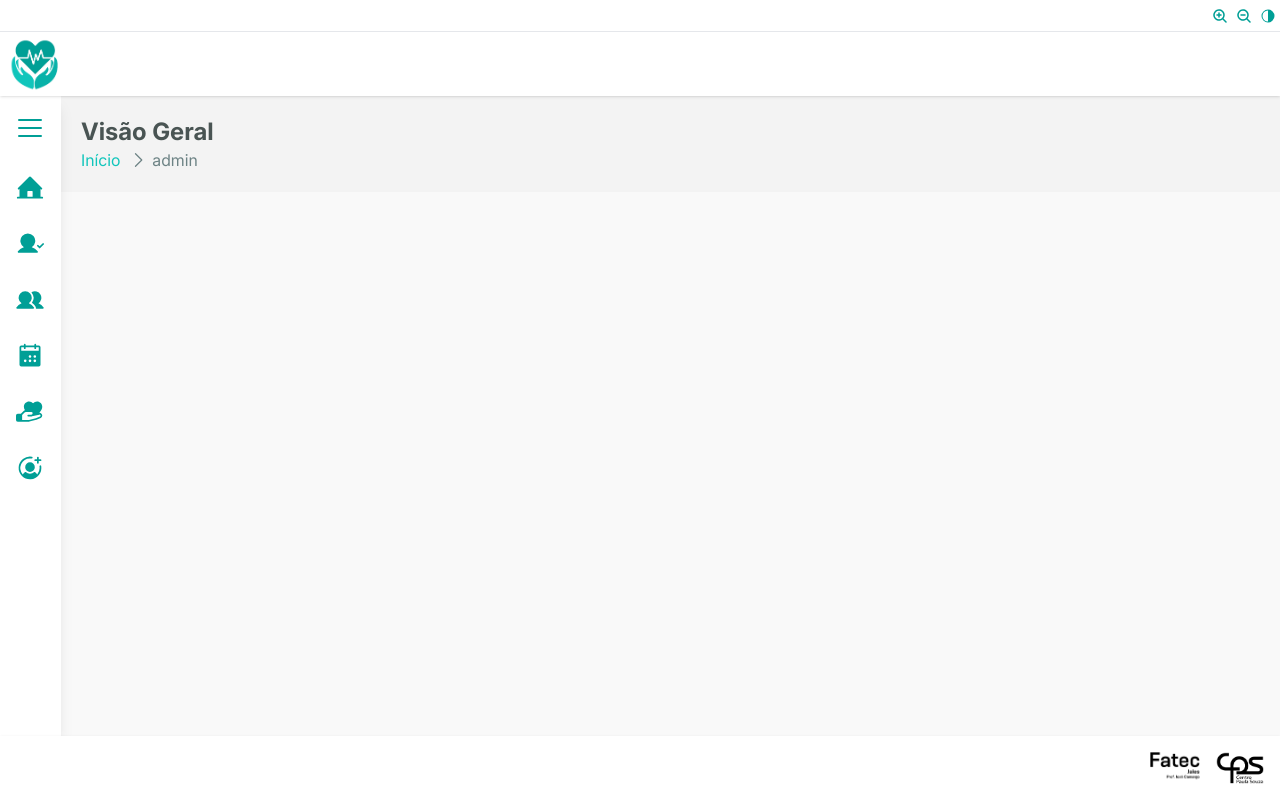
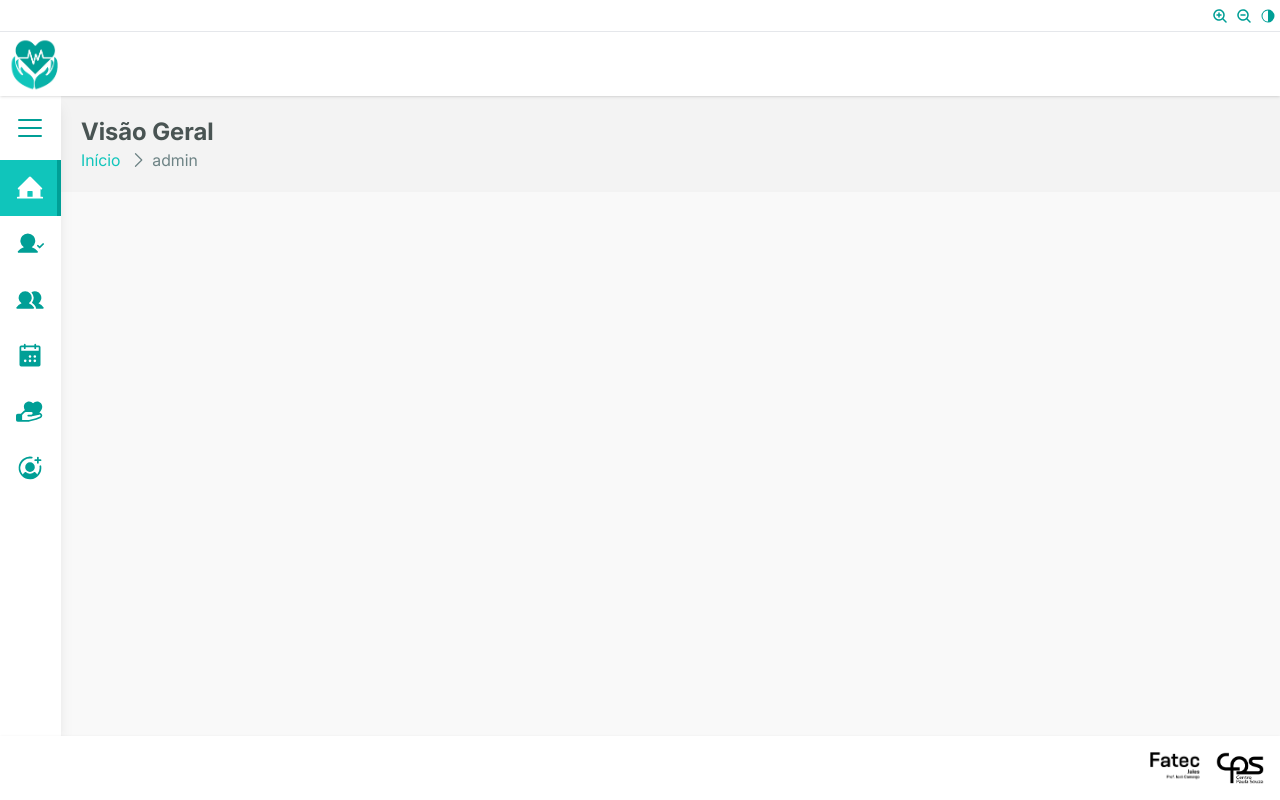
Before and after one commit to Fatec-ADS-AMS2024/SeniorCareManager-Frontend, a React (Vite) app in the folder SeniorCareManagerFrontend/: page /admin in a window 1280 px wide. Built offline with nearby package versions, Linux system fonts and the light colour scheme.

Commit message:
:recycle: refactor: Botões da sidebar utilizando o hook useAppRoutes

```diff
--- a/SeniorCareManagerFrontend/src/features/layouts/components/Sidebar/index.tsx
+++ b/SeniorCareManagerFrontend/src/features/layouts/components/Sidebar/index.tsx
@@ -10,50 +10,52 @@ import {
   List,
 } from '@phosphor-icons/react';
 import { useNavigate, useLocation } from 'react-router-dom';
+import useAppRoutes from '@/hooks/useAppRoutes';
+
+export default function Sidebar() {
+  const [isOpen, setIsOpen] = useState(false);
+  const routes = useAppRoutes();
+  const navigate = useNavigate();
+  const location = useLocation(); // Obtém a rota atual
 
   const buttons = [
     {
       id: 'home',
-    label: 'Visão Geral',
+      label: routes.ADMIN_OVERVIEW.displayName,
       icon: <HouseLine className='size-7 shrink-0' weight='fill' />,
-    route: '/generalAdministrator',
+      route: routes.ADMIN_OVERVIEW.path,
     },
     {
       id: 'professionals',
       label: 'Profissionais',
       icon: <UserCheck className='size-7 shrink-0' weight='fill' />,
-    route: '/professionals',
+      route: '#',
     },
     {
       id: 'elderly',
       label: 'Idosos',
       icon: <Users className='size-7 shrink-0' weight='fill' />,
-    route: '/elderly',
+      route: '#',
     },
     {
       id: 'calendar',
       label: 'Calendário',
       icon: <CalendarDots className='size-7 shrink-0' weight='fill' />,
-    route: '/calendar',
+      route: '#',
     },
     {
       id: 'careProvided',
       label: 'Cuidados Prestados',
       icon: <HandHeart className='size-7 shrink-0' weight='fill' />,
-    route: '/careProvided',
+      route: '#',
     },
     {
       id: 'registrations',
-    label: 'Cadastros',
+      label: routes.REGISTRATIONS.displayName,
       icon: <UserCirclePlus className='size-7 shrink-0' weight='fill' />,
-    route: '/registrations',
+      route: routes.REGISTRATIONS.path,
     },
   ];
-
-export default function Sidebar() {
-  const [isOpen, setIsOpen] = useState(false);
-  const navigate = useNavigate();
-  const location = useLocation(); // Obtém a rota atual
 
   return (
     <div
```
Lines whose indentation alone changed are shown as unchanged.
